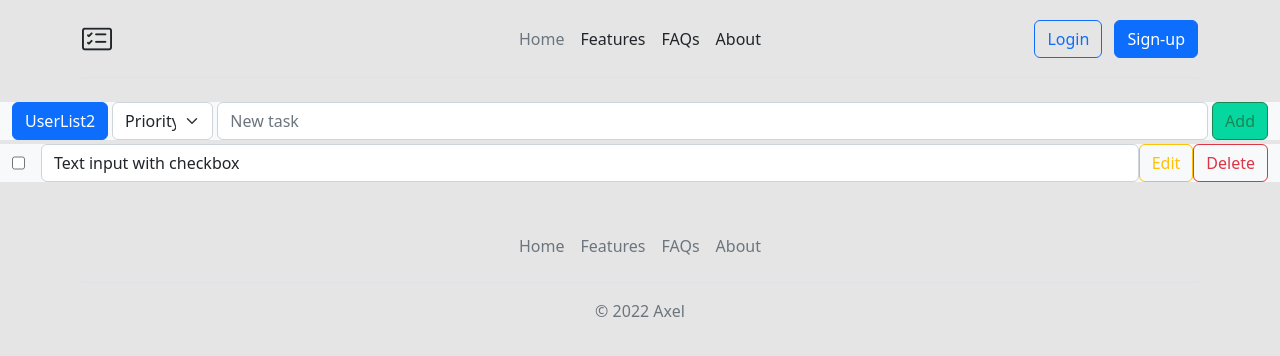
After one commit to Axik0/todo_list, a Flask app: page /add in a window 1280 px wide. The commit adds this page. Shown: the top 356 px of the page. Run offline with Flask 2, Linux system fonts and the light colour scheme; parts of the project's set-up code (start-up, migrations or seed data) failed here and were passed over; some libraries are stand-ins or nearby versions.

Commit message:
html template semi-ready

```diff
--- a/main.py
+++ b/main.py
@@ -6,14 +6,15 @@ from flask_wtf import FlaskForm
 from wtforms import StringField, PasswordField, SubmitField
 from wtforms.validators import DataRequired, Length
 
-from datetime import date
 from flask_bootstrap import Bootstrap
 
-from flask_login import UserMixin, login_user, LoginManager, login_required, current_user, logout_user
+from flask_login import UserMixin, login_user, logout_user, LoginManager, login_required, current_user
 from werkzeug.security import generate_password_hash, check_password_hash
 
+from datetime import date
+
 app = Flask(__name__)
-app.config['SECRET_KEY'] = '8BYkEfBA6O6donz'
+app.config['SECRET_KEY'] = '8BYkEfBA6O6donzz'
 Bootstrap(app)
 
 # login manager initialisation
@@ -50,7 +51,6 @@ class List(db.Model):
 
     author = relationship("User", back_populates="lists")
 
-# list = {priority_id: task}
 
 # @app.before_first_request
 # def before_first_request():
@@ -128,6 +128,33 @@ def register():
 def index():
     return render_template("index.html")
 
+# @app.route("/create_list")
+# def create_list():
+#     # list = {priority_id: task}?
+#     # list = []
+#     # list.append(task)
+#     return render_template("register.html", form=form)
+
+# @app.route("/add")
+# def create_list():
+#     return render_template("newlist.html")
+
+
+class TaskForm(FlaskForm):
+    task_f = StringField(label='Task')
+    submit_f = SubmitField('Submit')
+
+@app.route("/add", methods=['GET', 'POST'])
+def add_task():
+    if request.method == 'POST':
+        task = request.form.get('task_f')
+        priority = request.form.get('priority_f')
+        return task+priority
+    else:
+        return render_template("newlist.html")
+
+
+
 if __name__ == '__main__':
     app.run()
 # debug=True
--- a/templates/custombase.html
+++ b/templates/custombase.html
@@ -8,6 +8,7 @@
 <link rel="stylesheet" href="https://cdn.jsdelivr.net/npm/bootstrap-icons@1.8.3/font/bootstrap-icons.css">
 <!--our custom style override-->
 <link rel="stylesheet" href=" {{ url_for('static', filename='css/styles.css') }} ">
+<script src="https://cdn.jsdelivr.net/npm/bootstrap@5.2.0-beta1/dist/js/bootstrap.bundle.min.js" integrity="sha384-pprn3073KE6tl6bjs2QrFaJGz5/SUsLqktiwsUTF55Jfv3qYSDhgCecCxMW52nD2" crossorigin="anonymous"></script>
 {% endblock %}
 
 {% block navbar %}
--- a/templates/index.html
+++ b/templates/index.html
@@ -3,3 +3,8 @@
 {% block title %}
 Coffee?
 {% endblock %}
+
+{% block content %}
+
+{{ super() }}
+{% endblock %}
--- /dev/null
+++ b/templates/newlist.html
@@ -0,0 +1,36 @@
+{% extends 'custombase.html' %}
+
+{% block title %}
+Coffee?
+{% endblock %}
+
+{% block content %}
+  <div class="container-fluid bg-light my-1">
+      <form class="d-flex" action="" method="post" role="form" novalidate="">
+        <a class="btn btn-outline-primary me-1 active" href="#">UserList2</a>
+        <div class="form-group ">
+            <select class="form-select me-4" id="priority_f" name="priority_f" aria-label=".form-select-sm example">
+              <option selected value="0">Priority</option>
+              <option value="1">One</option>
+              <option value="2">Two</option>
+              <option value="3">Three</option>
+            </select>
+        </div>
+        <input id="task_f" name="task_f" class="form-control mx-1" type="text" placeholder="New task" aria-label="Task">
+        <input id="submit_f" name="submit_f" class="btn btn-outline-success" type="submit" value="Add">
+      </form>
+  </div>
+
+<div class="container-fluid d-flex flex-row bg-light my-1">
+    <input class="me-3" type="checkbox" aria-label="Checkbox for following text input">
+    <label class="form-control" aria-label="Text input with checkbox">Text input with checkbox </label>
+    <a href="#" class="btn btn-outline-warning">Edit</a>
+    <a href="#" class="btn btn-outline-danger">Delete</a>
+</div>
+
+<div class="input-group mb-3">
+
+</div>
+
+{{ super() }}
+{% endblock %}
```
Also changed, not shown: templates/newlist2.html (added, +21 -0 lines).
